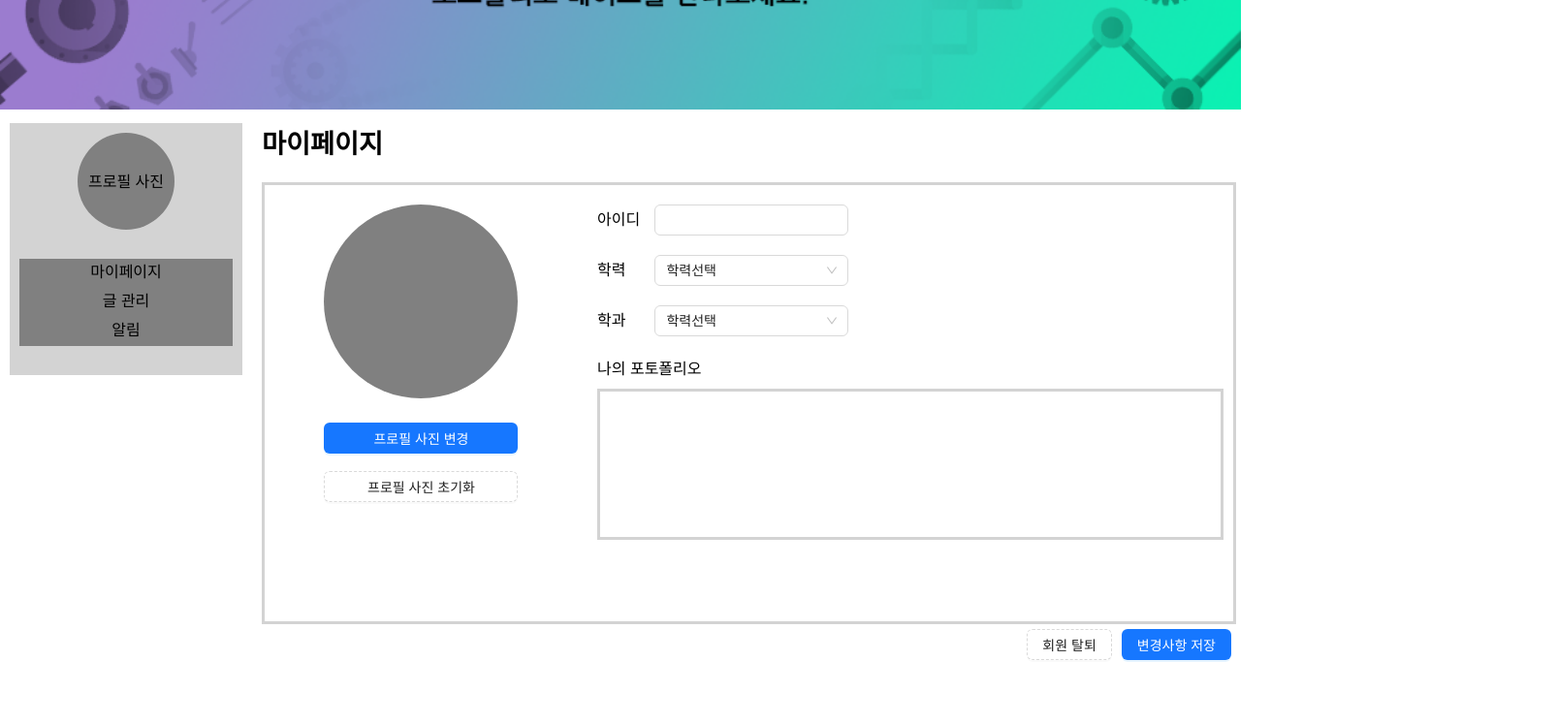
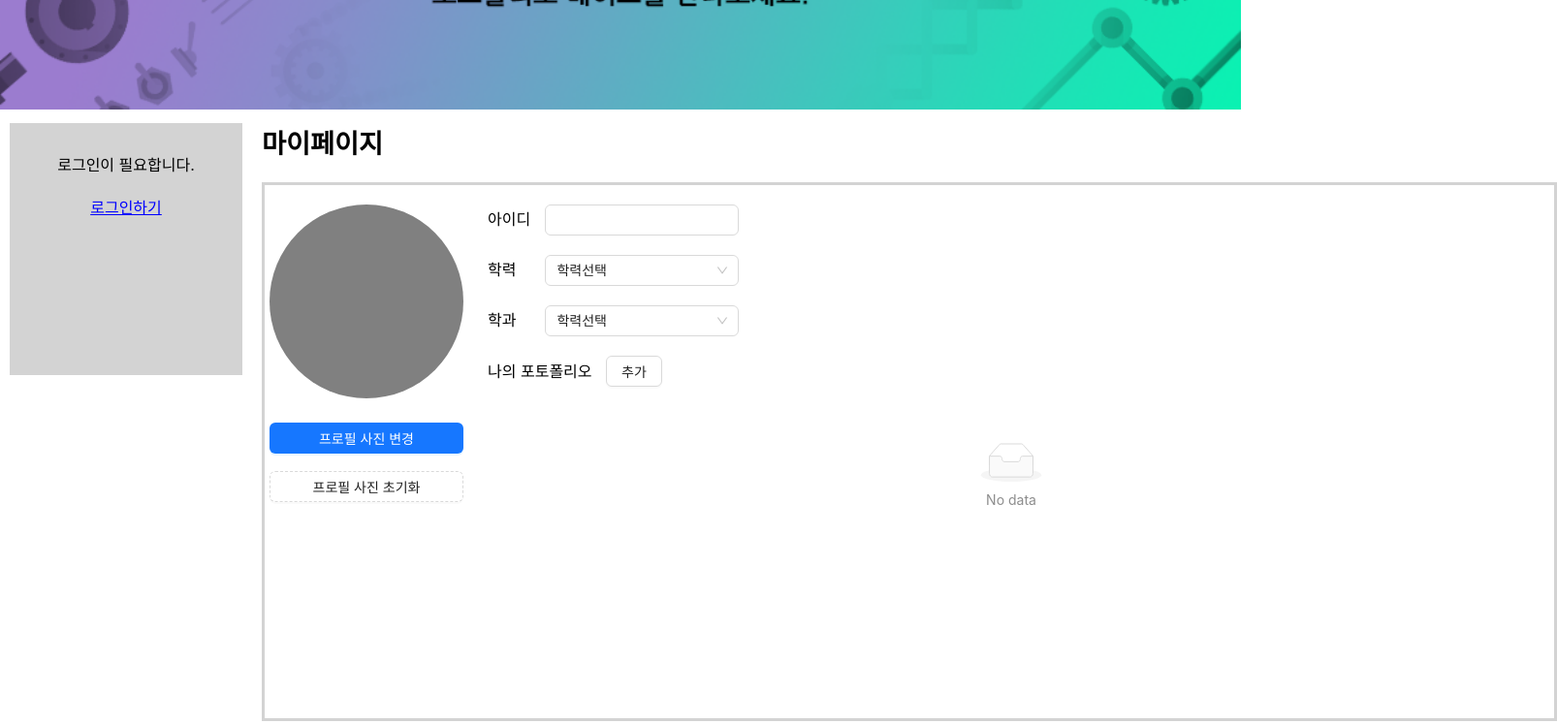
Before and after one commit to hoyeol0513/webProgramming_finalwork, a React (Create React App) app: page /myPage in a window 1280 px wide. Shown: the part 320-1067 px from the top of the page at 97% size, 1606 px wide, since content can reach past the window. Built offline with nearby package versions, Linux system fonts and the light colour scheme.

Commit message:
front portfolio add & manage

```diff
--- a/src/App.js
+++ b/src/App.js
@@ -9,12 +9,14 @@ import Join from "./Join&Login/Join";
 function App() {
   const [userData, setUserData] = useState(null);
   const [isLogined, setIsLogined] = useState();
+  const [data, setData] = useState([]);
   const userSignUp = (id, pwd, edu, maj) => {
     setUserData({
       userID: id,
       userPWD: pwd,
       userEdu: edu,
       userMaj: maj,
+      userPort: data,
     });
   };
 
@@ -40,6 +42,8 @@ function App() {
                 isLogined={isLogined}
                 setIsLogined={setIsLogined}
                 setUserData={setUserData}
+                data={data}
+                setData={setData}
               />
             }
           ></Route>
--- a/src/MyPage/MyPage.js
+++ b/src/MyPage/MyPage.js
@@ -2,16 +2,35 @@ import React, { useState } from "react";
 import Header from "../Acc/Header";
 import LeftSide from "../Acc/LeftSide";
 import "../Home/Home.css";
-import { Button, Input, Select, Space, Typography } from "antd";
-import { Link, useLocation, useNavigate } from "react-router-dom";
-import Paragraph from "antd/es/skeleton/Paragraph";
+import { Button, Input, Modal, Select, Space } from "antd";
+import { Link, useNavigate } from "react-router-dom";
+import Portfolio from "./Portfolio";
+import UnLogLeftSide from "../Acc/UnLogLeftSide";
 
 const MyPage = (props) => {
   const navigate = useNavigate();
-  const { userData, setUserData, isLogined, setIsLogined } = props;
+  const { userData, setUserData, isLogined, setIsLogined, data, setData } =
+    props;
   console.log(userData);
   console.log(isLogined);
-  const [port, setPort] = useState("");
+
+  const [isModalOpen, setIsModalOpen] = useState(false);
+  const [addtitle, setAddtitle] = useState("");
+  const [addurl, setAddurl] = useState("");
+
+  const showModal = () => {
+    setIsModalOpen(true);
+  };
+
+  const handleOk = () => {
+    console.log("data : " + data);
+    setData([...data, { title: addtitle, url: addurl }]);
+    setIsModalOpen(false);
+  };
+
+  const handleCancel = () => {
+    setIsModalOpen(false);
+  };
   return (
     <div className="container">
       <div style={{ display: "block", textAlign: "end", padding: "5px" }}>
@@ -36,9 +55,7 @@ const MyPage = (props) => {
       </div>
       <Header />
       <div className="content">
-        <nav>
-          <LeftSide />
-        </nav>
+        <nav>{isLogined ? <LeftSide /> : <UnLogLeftSide />}</nav>
         <main style={{ minHeight: "80vh" }}>
           <h2
             style={{
@@ -53,14 +70,14 @@ const MyPage = (props) => {
             style={{
               backgroundColor: "white",
               border: "solid 3px lightgray",
-              height: "450px",
+              height: "550px",
               display: "flex",
               flexDirection: "row",
             }}
           >
             <div
               className="profile"
-              style={{ flexGrow: "3", textAlign: "center" }}
+              style={{ flexGrow: "6", textAlign: "center" }}
             >
               <div
                 style={{
@@ -84,7 +101,7 @@ const MyPage = (props) => {
                 </Button>
               </Space>
             </div>
-            <div style={{ flexGrow: "10" }}>
+            <div style={{ flexGrow: "8" }}>
               <ul>
                 <li>
                   아이디
@@ -103,6 +120,7 @@ const MyPage = (props) => {
                         userPWD: userData.userPWD,
                         userEdu: userData.userEdu,
                         userMaj: userData.userMaj,
+                        userPort: userData.userPort,
                       });
                     }}
                     defaultValue={isLogined ? userData.userID : ""}
@@ -122,6 +140,7 @@ const MyPage = (props) => {
                         userPWD: userData.userPWD,
                         userEdu: e,
                         userMaj: userData.userMaj,
+                        userPort: userData.userPort,
                       });
                     }}
                     options={[
@@ -133,7 +152,6 @@ const MyPage = (props) => {
                     ]}
                   />
                 </li>
-
                 <li>
                   학과
                   <Select
@@ -148,6 +166,7 @@ const MyPage = (props) => {
                         userPWD: userData.userPWD,
                         userEdu: userData.userEdu,
                         userMaj: e,
+                        userPort: userData.userPort,
                       });
                     }}
                     options={[
@@ -164,15 +183,43 @@ const MyPage = (props) => {
                     ]}
                   />
                 </li>
-                <li>나의 포토폴리오</li>
+                <li>
+                  나의 포토폴리오{" "}
+                  <Button style={{ marginLeft: "10px" }} onClick={showModal}>
+                    추가
+                  </Button>
+                  <Modal
+                    title="포토폴리오 추가"
+                    open={isModalOpen}
+                    onOk={handleOk}
+                    onCancel={handleCancel}
+                  >
+                    <div style={{ marginBottom: "5px" }}>Title</div>
+                    <Input
+                      placeholder="Please write your portfolio title..."
+                      value={addtitle}
+                      onChange={(e) => {
+                        setAddtitle(e.target.value);
+                      }}
+                    />
+                    <div style={{ marginBottom: "5px" }}>URL</div>
+                    <Input
+                      placeholder="Please write your portfolio url..."
+                      value={addurl}
+                      onChange={(e) => {
+                        setAddurl(e.target.value);
+                      }}
+                    />
+                  </Modal>
+                </li>
                 <div
                   style={{
-                    height: "150px",
-                    backgroundColor: "white",
-                    border: "solid 3px lightgray",
-                    marginLeft: "10px",
+                    height: "300px",
+                    overflowY: "scroll",
                   }}
-                ></div>
+                >
+                  {isLogined ? <Portfolio data={data} /> : <Portfolio />}
+                </div>
               </ul>
             </div>
           </div>
@@ -186,6 +233,7 @@ const MyPage = (props) => {
                   userPWD: userData.userPWD,
                   userEdu: userData.userEdu,
                   userMaj: userData.userMaj,
+                  userPort: data,
                 });
                 alert("수정되었습니다.");
               }}
--- /dev/null
+++ b/src/MyPage/Portfolio.js
@@ -0,0 +1,22 @@
+import { Button, Card, List } from "antd";
+import React from "react";
+
+const Portfolio = ({ data }) => {
+  console.log(data);
+  return (
+    <div>
+      <List
+        grid={{ gutter: 16, column: 3 }}
+        dataSource={data ? data : []}
+        style={{ width: "1100px" }}
+        renderItem={(item) => (
+          <List.Item>
+            <Card title={item.title}>{item.url}</Card>
+          </List.Item>
+        )}
+      />
+    </div>
+  );
+};
+
+export default Portfolio;
```
